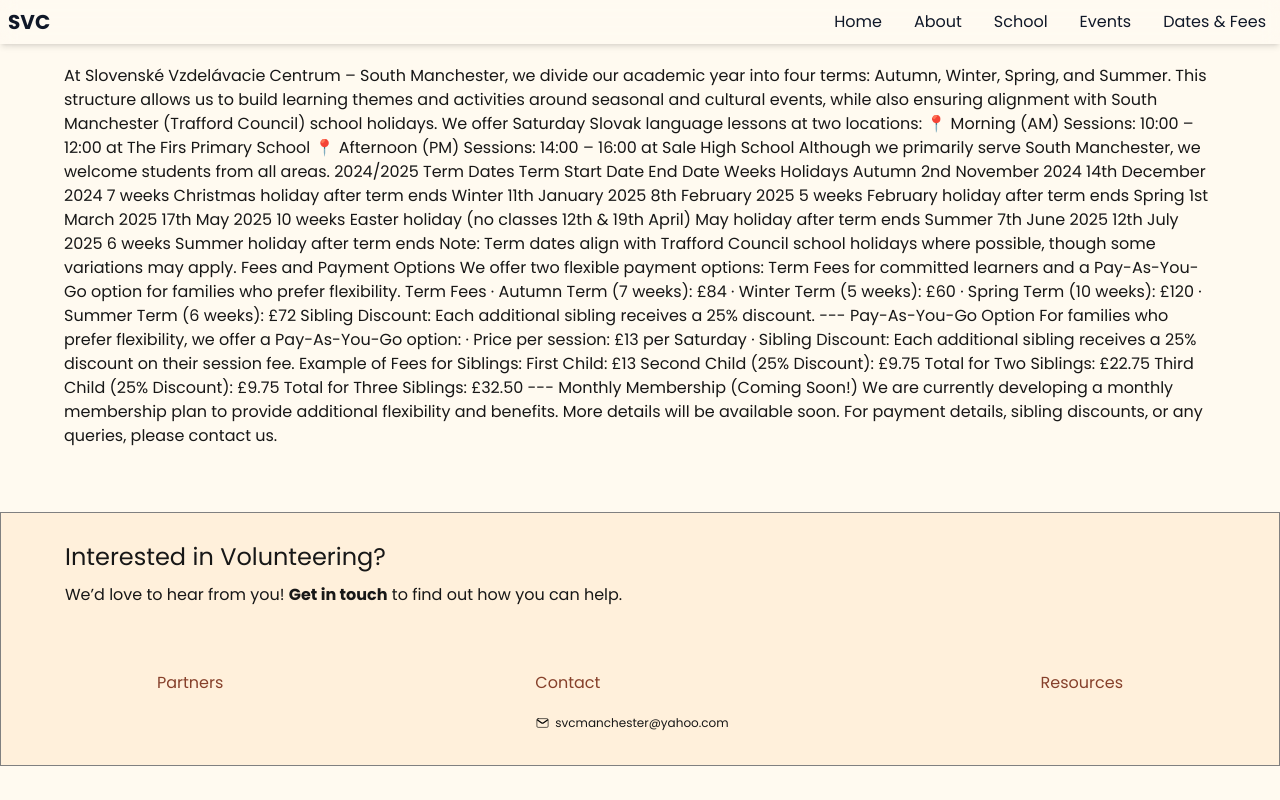
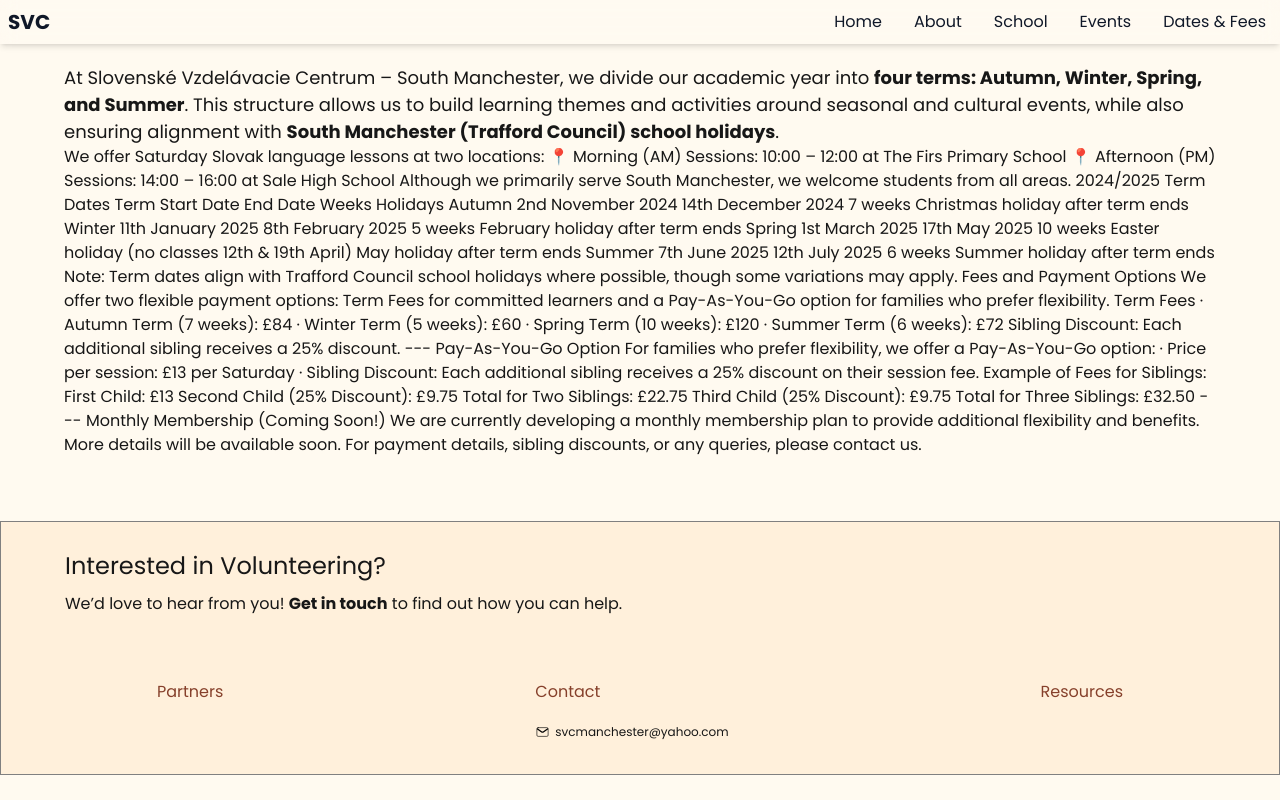
Before and after one commit to Jisin0/charity, a Next.js app: page /dates in a window 1280 px wide. Built offline with nearby package versions, Linux system fonts and the light colour scheme.

Commit message:
refactor: rename banner to slider

```diff
--- a/app/components/PartnersBanner/PartnersBanner.jsx
+++ b/app/components/PartnersSlider/PartnersSlider.jsx
@@ -1,9 +1,9 @@
 import React from 'react'
-import styles from './PartnersBanner.module.css';
+import styles from './PartnersSlider.module.css';
 
-export default function PartnersBanner() {
+export default function PartnersSlider() {
   return (
-    <div className={styles.partnersBanner}>
+    <div className={styles.partnersSlider}>
       <div className={`${styles.partner} ${styles.partner1}`} data-hover-text="Test Message">Úrad pre Slovákov žijúcich v zahraničí</div>
       <div className={`${styles.partner} ${styles.partner2}`}>ISEIA (International Slovak Educational Institutions & Associations)</div>
       <div className={`${styles.partner} ${styles.partner3}`}>Association of Slovak Schools and Community Centers in the UK</div>
--- a/app/components/PartnersBanner/PartnersBanner.module.css
+++ b/app/components/PartnersSlider/PartnersSlider.module.css
@@ -1,4 +1,4 @@
-.partnersBanner {
+.partnersSlider {
     margin-top: 2.5rem;
     position: relative;
     height: 200px;
--- a/app/dates/page.tsx
+++ b/app/dates/page.tsx
@@ -3,7 +3,10 @@
 export default function Dates() {
   return (
     <div className='mainContainer'>
-      At Slovenské Vzdelávacie Centrum – South Manchester, we divide our academic year into four terms: Autumn, Winter, Spring, and Summer. This structure allows us to build learning themes and activities around seasonal and cultural events, while also ensuring alignment with South Manchester (Trafford Council) school holidays.
+      <p>
+        At Slovenské Vzdelávacie Centrum – South Manchester, we divide our academic year into <b>four terms: Autumn, Winter, Spring, and Summer</b>.
+        This structure allows us to build learning themes and activities around seasonal and cultural events, while also ensuring alignment with <b>South Manchester (Trafford Council) school holidays</b>.
+      </p>
 
 We offer Saturday Slovak language lessons at two locations:
 
--- a/app/page.tsx
+++ b/app/page.tsx
@@ -1,7 +1,7 @@
 import ParallaxBanner from "./components/ParallaxBanner";
 // import { useEffect } from "react";
 
-import PartnersBanner from "@/app/components/PartnersBanner/PartnersBanner";
+import PartnersSlider from "@/app/components/PartnersSlider/PartnersSlider";
 
 export default function Home() {
   // useEffect(() => {
@@ -262,7 +262,7 @@
           <br/><br/>
           We are proud to be supported by:
           </p>
-        <PartnersBanner />
+        <PartnersSlider />
           <p>
             We are always looking to <b>expand our network</b> and build new partnerships that align with our mission. If you or your organization are interested in supporting our work, please get in touch.
             <br/><br/>
```
